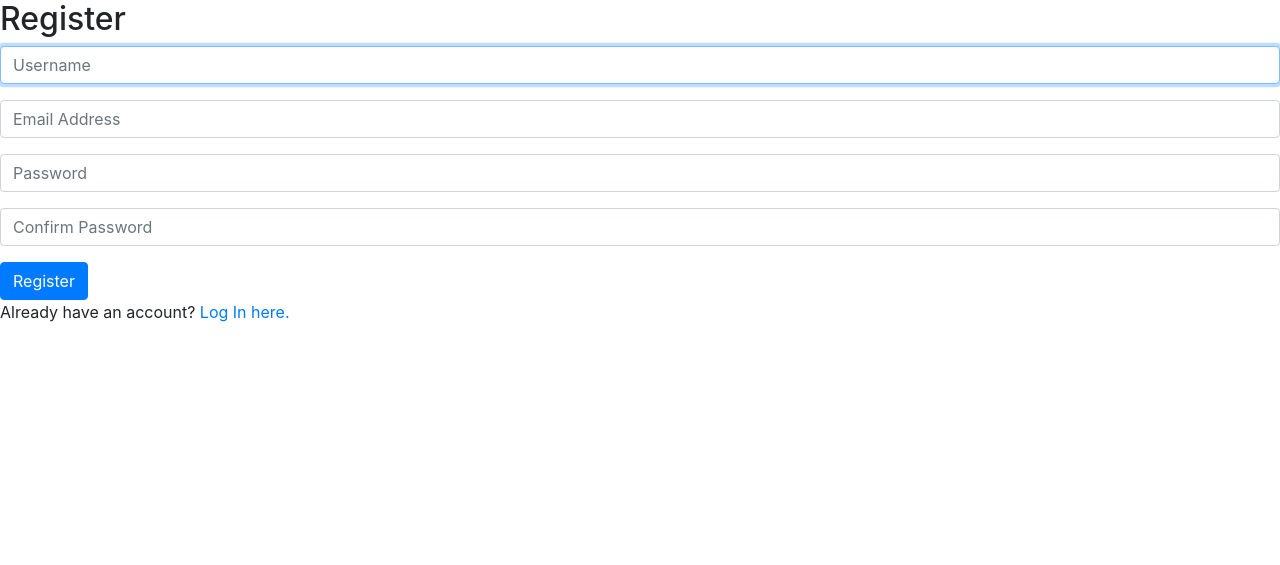
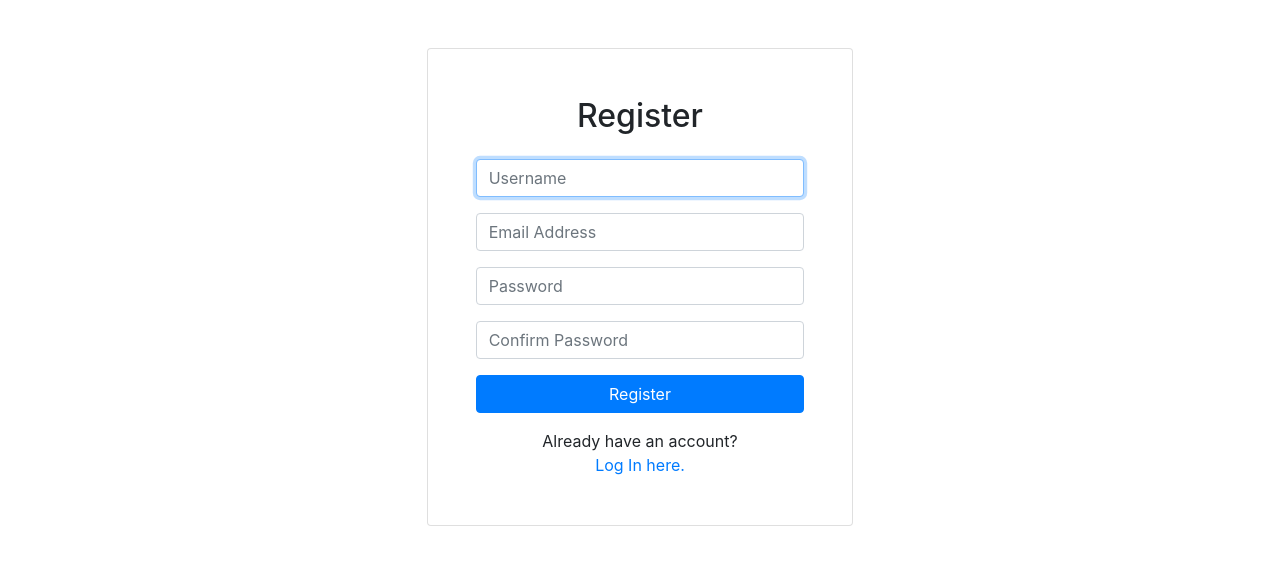
Before and after one commit to grayTurtle01/recipes, a Django app: page /register in a window 1280 px wide. Shown: the part 56-621 px from the top of the page. Run offline with Django 3.2, Linux system fonts and the light colour scheme; some libraries are stand-ins or nearby versions.

Commit message:
register form styled

```diff
--- a/app/templates/app/register.html
+++ b/app/templates/app/register.html
@@ -1,6 +1,8 @@
 {% extends "app/layout.html" %}
 
 {% block body %}
+
+    <div class="card col-lg-4  col-sm-8 mx-auto p-5 mt-5 text-center">
 
         <h2>Register</h2>
 
@@ -8,7 +10,7 @@
         <div>{{ message }}</div>
         {% endif %}
 
-    <form action="{% url 'register' %}" method="post">
+        <form action="{% url 'register' %}" method="post" class="my-3">
             {% csrf_token %}
             <div class="form-group">
                 <input class="form-control" autofocus type="text" name="username" placeholder="Username">
@@ -22,9 +24,10 @@
             <div class="form-group">
                 <input class="form-control" type="password" name="confirmation" placeholder="Confirm Password">
         </div>
-        <input class="btn btn-primary" type="submit" value="Register">
+        <input class="btn btn-primary w-100" type="submit" value="Register">
     </form>
 
     Already have an account? <a href="{% url 'login' %}">Log In here.</a>
 
+    </div>
     {% endblock %}
```
Also changed, not shown: db.sqlite3. Lines whose indentation alone changed are shown as unchanged.
